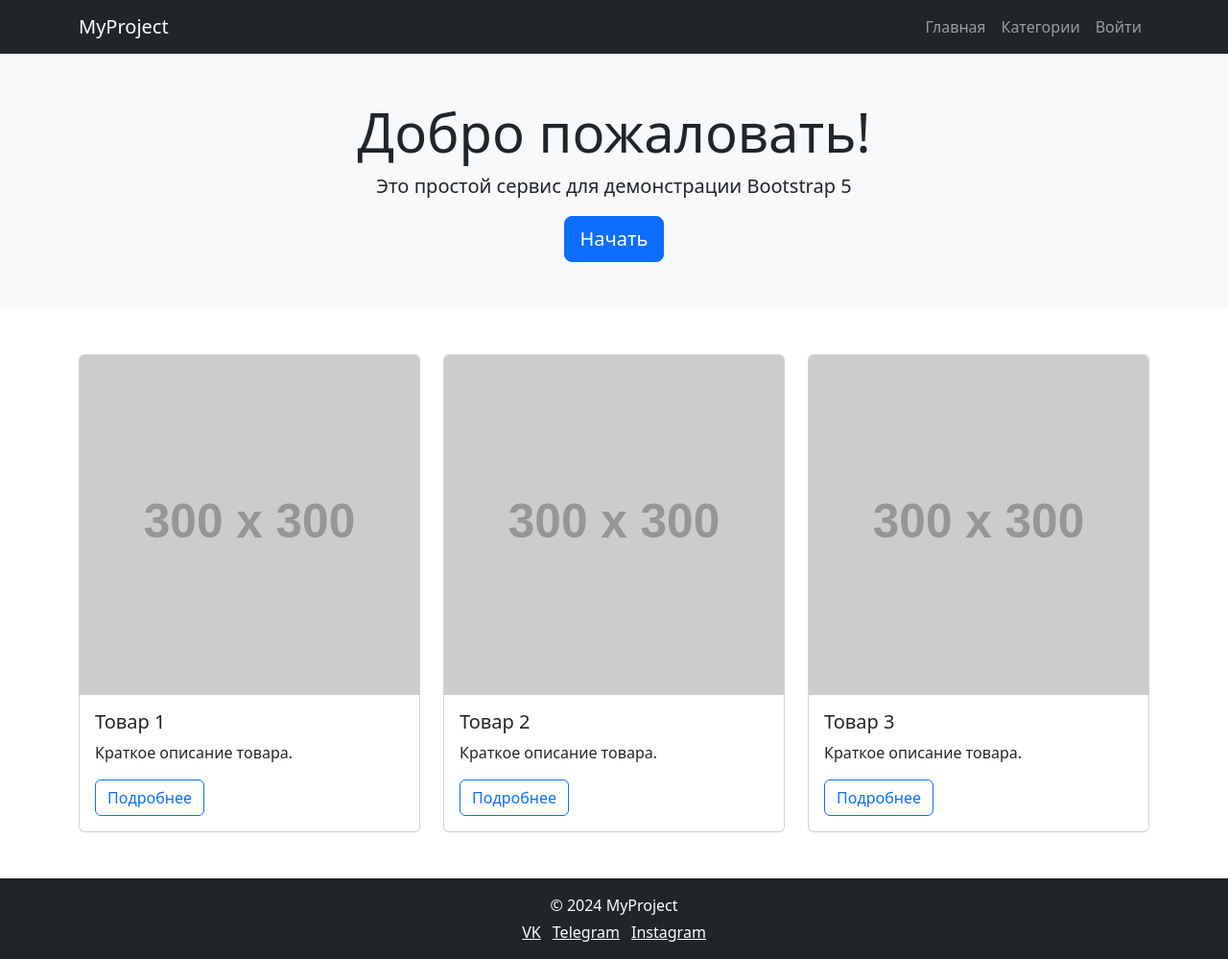
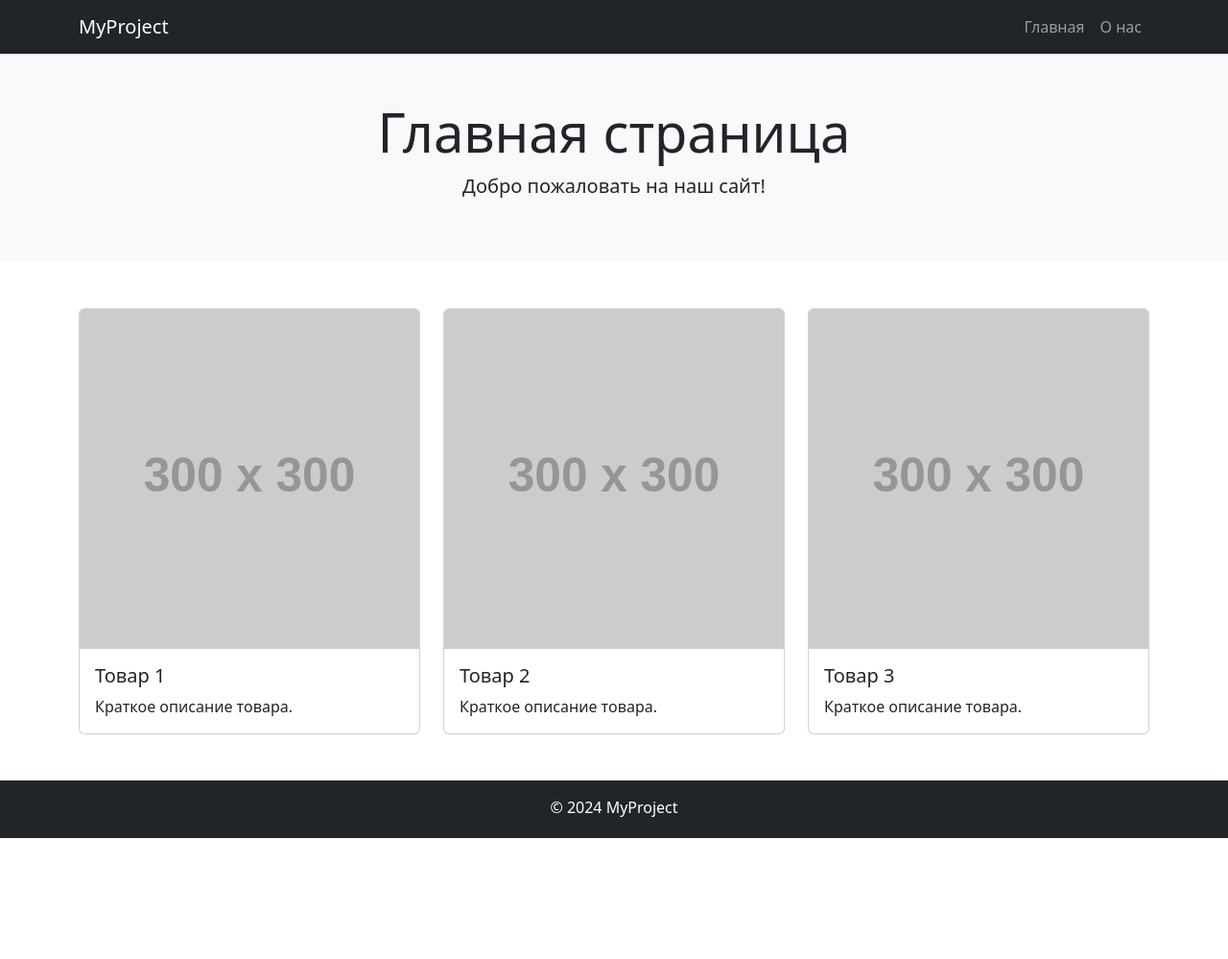
Before and after one commit to ramalakeven/first_web_project, a Django app: page / in a window 1280 px wide. Shown: the whole page at 96% size. After the commit the page ends 873 px from the top, so only its background shows below. Run offline with Django 5.2, Linux system fonts and the light colour scheme; grey boxes labelled with a size stand in for pictures from a placeholder-image service; some libraries are stand-ins or nearby versions.

Commit message:
Add base template and second page

```diff
--- a/my_project/config/urls.py
+++ b/my_project/config/urls.py
@@ -16,9 +16,14 @@ Including another URLconf
 """
 from django.contrib import admin
 from django.urls import path
-from pages.views import index
+from pages.views import index, about
 
 urlpatterns = [
     path('admin/', admin.site.urls),
     path('', index, name='home'),
+     path(
+        'about/',
+        about,
+        name='about'
+    ),
 ]
--- /dev/null
+++ b/my_project/pages/templates/pages/base.html
@@ -0,0 +1,47 @@
+<!DOCTYPE html>
+<html lang="ru">
+<head>
+    <meta charset="UTF-8">
+    <meta name="viewport" content="width=device-width, initial-scale=1.0">
+
+    <title>
+        {% block title %}
+        Мой сайт
+        {% endblock %}
+    </title>
+
+    <link href="https://cdn.jsdelivr.net/npm/bootstrap@5.3.3/dist/css/bootstrap.min.css" rel="stylesheet">
+</head>
+<body>
+
+<nav class="navbar navbar-expand-lg navbar-dark bg-dark">
+  <div class="container">
+    <a class="navbar-brand" href="{% url 'home' %}">
+      MyProject
+    </a>
+
+    <div class="navbar-nav ms-auto">
+      <a class="nav-link" href="{% url 'home' %}">
+        Главная
+      </a>
+
+      <a class="nav-link" href="{% url 'about' %}">
+        О нас
+      </a>
+    </div>
+  </div>
+</nav>
+
+{% block content %}
+{% endblock %}
+
+<footer class="bg-dark text-white text-center py-3">
+  <div class="container">
+    <p class="mb-1">© 2024 MyProject</p>
+  </div>
+</footer>
+
+<script src="https://cdn.jsdelivr.net/npm/bootstrap@5.3.3/dist/js/bootstrap.bundle.min.js"></script>
+
+</body>
+</html>
--- a/my_project/pages/templates/pages/index.html
+++ b/my_project/pages/templates/pages/index.html
@@ -1,44 +1,18 @@
-<!DOCTYPE html>
-<html lang="ru">
-<head>
-    <meta charset="UTF-8">
-    <meta name="viewport" content="width=device-width, initial-scale=1.0">
-    <title>Мой проект</title>
+{% extends 'pages/base.html' %}
 
-    <!-- Bootstrap CSS -->
-    <link href="https://cdn.jsdelivr.net/npm/bootstrap@5.3.3/dist/css/bootstrap.min.css" rel="stylesheet">
-</head>
-<body>
+{% block title %}
+Главная
+{% endblock %}
 
-<!-- Navbar -->
-<nav class="navbar navbar-expand-lg navbar-dark bg-dark">
-  <div class="container">
-    <a class="navbar-brand" href="#">MyProject</a>
+{% block content %}
 
-    <button class="navbar-toggler" type="button" data-bs-toggle="collapse" data-bs-target="#navbarNav">
-      <span class="navbar-toggler-icon"></span>
-    </button>
-
-    <div class="collapse navbar-collapse" id="navbarNav">
-      <ul class="navbar-nav ms-auto">
-        <li class="nav-item"><a class="nav-link" href="#">Главная</a></li>
-        <li class="nav-item"><a class="nav-link" href="#">Категории</a></li>
-        <li class="nav-item"><a class="nav-link" href="#">Войти</a></li>
-      </ul>
-    </div>
-  </div>
-</nav>
-
-<!-- Hero -->
 <section class="bg-light text-center py-5">
   <div class="container">
-    <h1 class="display-4">Добро пожаловать!</h1>
-    <p class="lead">Это простой сервис для демонстрации Bootstrap 5</p>
-    <a href="#" class="btn btn-primary btn-lg">Начать</a>
+    <h1 class="display-4">{{ title }}</h1>
+    <p class="lead">{{ welcome_text }}</p>
   </div>
 </section>
 
-<!-- Контент (карточки) -->
 <section class="py-5">
   <div class="container">
     <div class="row g-4">
@@ -50,7 +24,6 @@
           <div class="card-body">
             <h5 class="card-title">Товар 1</h5>
             <p class="card-text">Краткое описание товара.</p>
-            <a href="#" class="btn btn-outline-primary">Подробнее</a>
           </div>
         </div>
       </div>
@@ -62,7 +35,6 @@
           <div class="card-body">
             <h5 class="card-title">Товар 2</h5>
             <p class="card-text">Краткое описание товара.</p>
-            <a href="#" class="btn btn-outline-primary">Подробнее</a>
           </div>
         </div>
       </div>
@@ -74,7 +46,6 @@
           <div class="card-body">
             <h5 class="card-title">Товар 3</h5>
             <p class="card-text">Краткое описание товара.</p>
-            <a href="#" class="btn btn-outline-primary">Подробнее</a>
           </div>
         </div>
       </div>
@@ -83,18 +54,4 @@
   </div>
 </section>
 
-<!-- Footer -->
-<footer class="bg-dark text-white text-center py-3">
-  <div class="container">
-    <p class="mb-1">© 2024 MyProject</p>
-    <a href="#" class="text-white me-2">VK</a>
-    <a href="#" class="text-white me-2">Telegram</a>
-    <a href="#" class="text-white">Instagram</a>
-  </div>
-</footer>
-
-<!-- Bootstrap JS -->
-<script src="https://cdn.jsdelivr.net/npm/bootstrap@5.3.3/dist/js/bootstrap.bundle.min.js"></script>
-
-</body>
-</html>
+{% endblock %}
--- a/my_project/pages/views.py
+++ b/my_project/pages/views.py
@@ -1,5 +1,22 @@
 from django.shortcuts import render
 
-# Create your views here.
+
 def index(request):
-    return render(request, 'pages/index.html')
+
+    context = {
+        'title': 'Главная страница',
+        'welcome_text': 'Добро пожаловать на наш сайт!'
+    }
+
+    return render(
+        request,
+        'pages/index.html',
+        context
+    )
+
+
+def about(request):
+    return render(
+        request,
+        'pages/about.html'
+    )
```
Also changed, not shown: my_project/pages/templates/pages/about.html (added).
